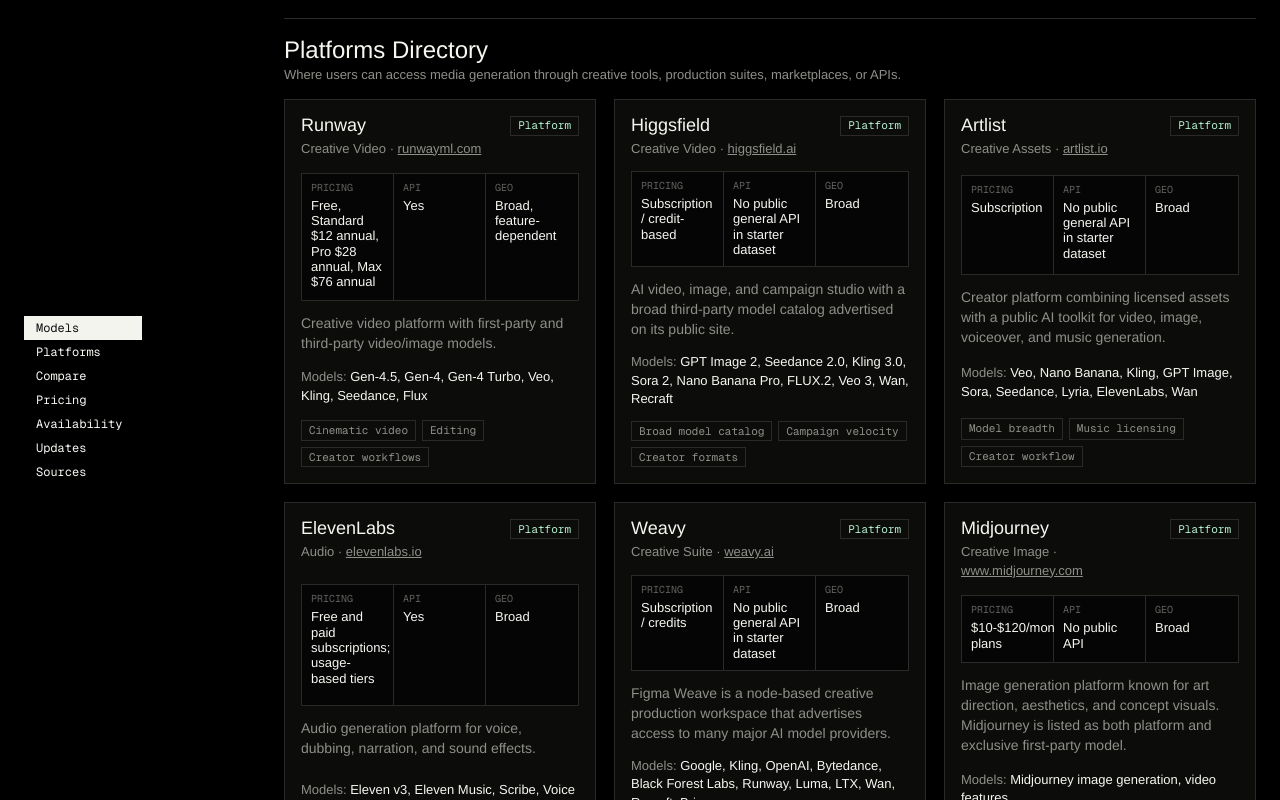
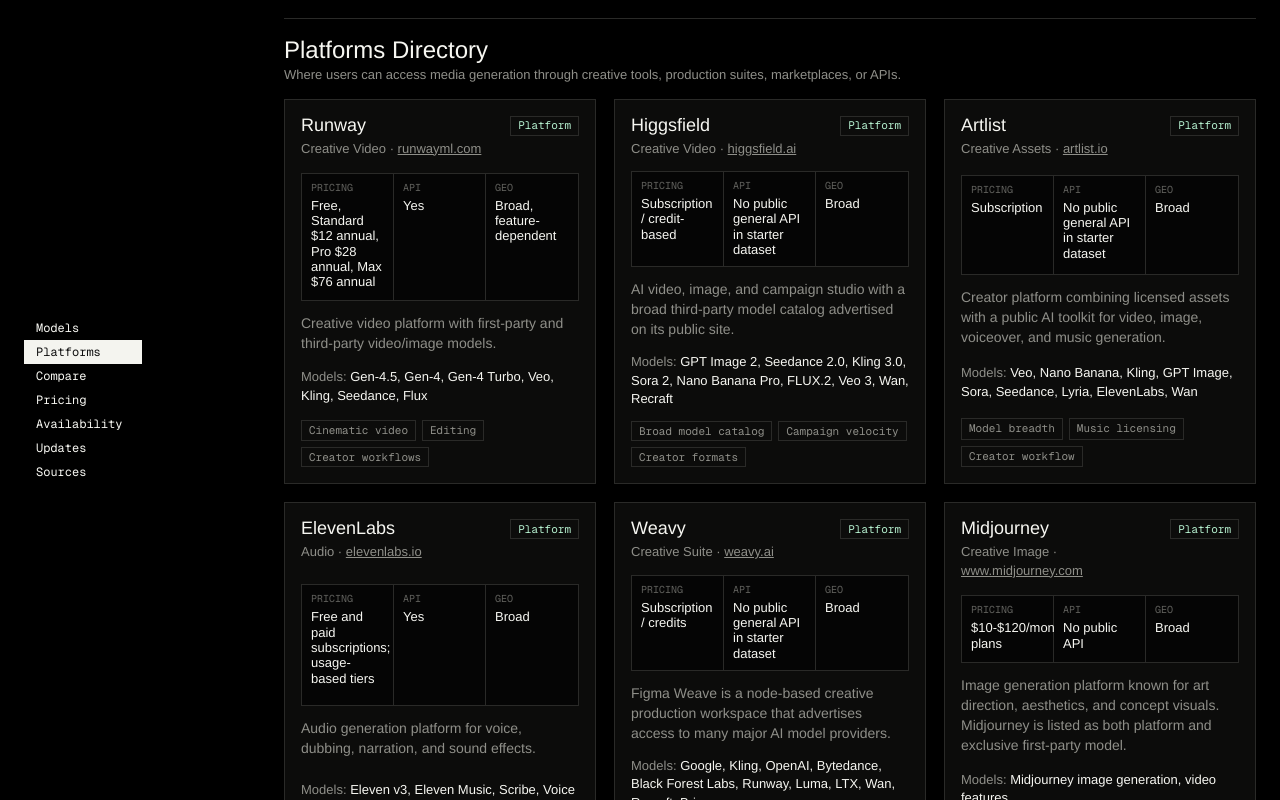
Before and after one commit to staffanestberg/genai-index, a website: page index.html in a window 1280 px wide. Both pictures are taken after a click on the link "Platforms". Shown: the part 1929-2729 px from the top of the page. Drawn offline with nearby package versions, Linux system fonts and the light colour scheme; a web font is replaced by a local one.

Commit message:
Fix active desktop navigation state

```diff
--- a/index.html
+++ b/index.html
@@ -119,7 +119,7 @@
       white-space: nowrap;
     }
 
-    nav a:first-child,
+    nav a.is-active,
     nav a:hover {
       background: var(--soft);
       color: #111;
@@ -954,15 +954,58 @@
     document.querySelector("#sort").addEventListener("change", render);
 
     const sectionNav = document.querySelector("#sectionNav");
+    const navLinks = [...document.querySelectorAll("nav a")];
+    const sections = navLinks
+      .map(link => document.querySelector(link.getAttribute("href")))
+      .filter(Boolean);
+
+    function setActiveSection(hash) {
+      const activeHash = hash || "#models";
+      navLinks.forEach(link => {
+        const active = link.getAttribute("href") === activeHash;
+        link.classList.toggle("is-active", active);
+        if (active) {
+          link.setAttribute("aria-current", "true");
+        } else {
+          link.removeAttribute("aria-current");
+        }
+      });
+
+      if ([...sectionNav.options].some(option => option.value === activeHash)) {
+        sectionNav.value = activeHash;
+      }
+    }
+
     sectionNav.addEventListener("change", event => {
       window.location.hash = event.target.value;
+      setActiveSection(event.target.value);
     });
 
-    document.querySelectorAll("nav a").forEach(link => {
+    navLinks.forEach(link => {
       link.addEventListener("click", () => {
-        sectionNav.value = link.getAttribute("href");
+        setActiveSection(link.getAttribute("href"));
       });
     });
+
+    window.addEventListener("hashchange", () => {
+      setActiveSection(window.location.hash);
+    });
+
+    const sectionObserver = new IntersectionObserver(entries => {
+      const visible = entries
+        .filter(entry => entry.isIntersecting)
+        .sort((a, b) => a.boundingClientRect.top - b.boundingClientRect.top)[0];
+
+      if (visible) {
+        setActiveSection(`#${visible.target.id}`);
+      }
+    }, {
+      rootMargin: "-35% 0px -55% 0px",
+      threshold: 0
+    });
+
+    sections.forEach(section => sectionObserver.observe(section));
+    setActiveSection(window.location.hash);
 
     render();
   </script>
```
